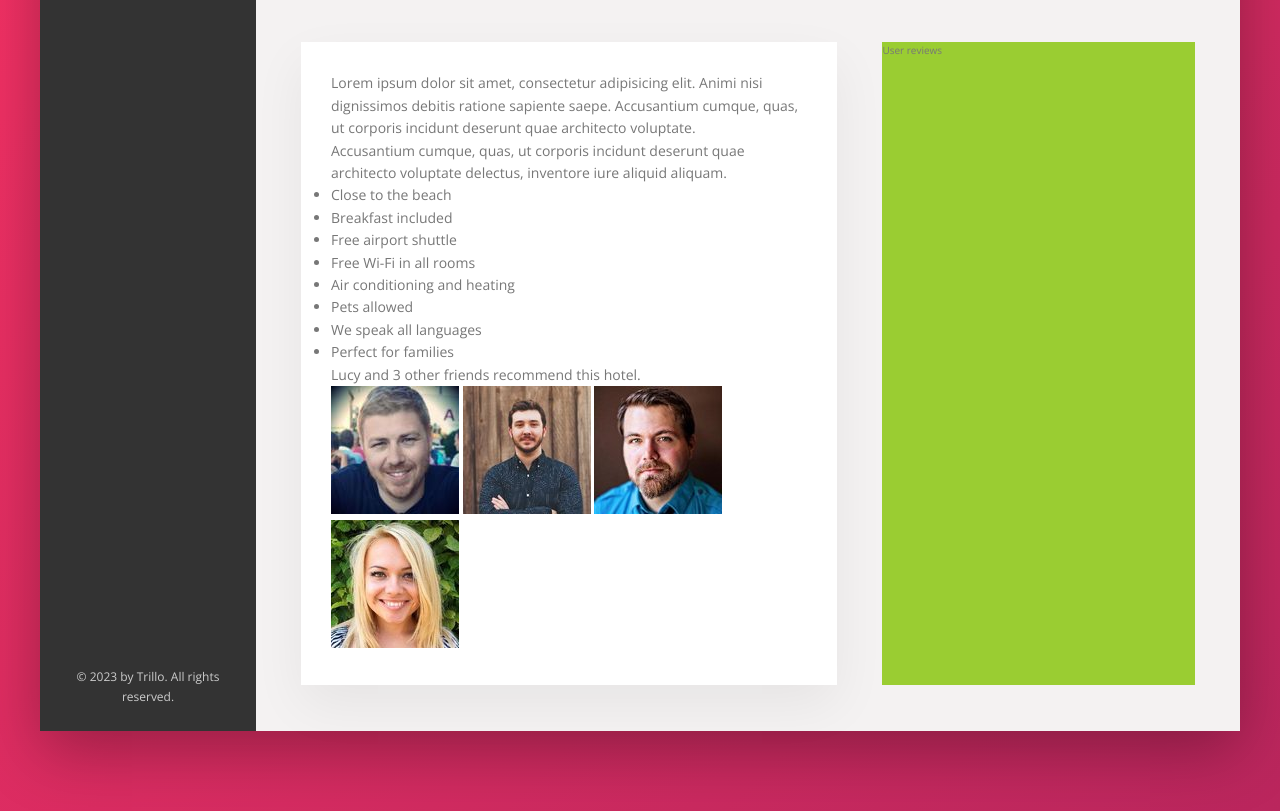
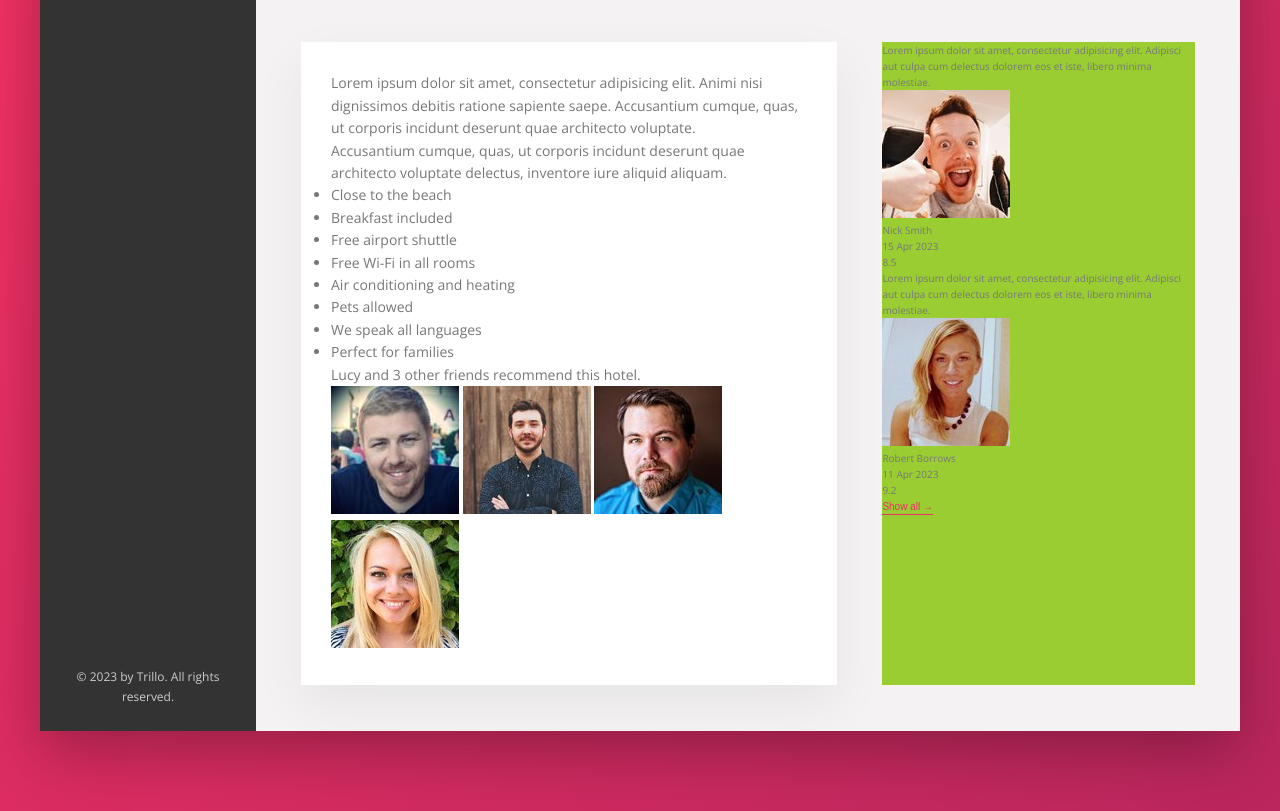
Before and after one commit to EverLookNeverSee/Trillo, a website: page index.html in a window 1280 px wide. Shown: the part 480-1291 px from the top of the page. Drawn offline with nearby package versions, Linux system fonts and the light colour scheme.

Commit message:
Adding user-reviews markup

```diff
--- a/index.html
+++ b/index.html
@@ -6,8 +6,7 @@
 
 		<link
 			href="https://fonts.googleapis.com/css?family=Open+Sans:300,400,600"
-		rel="stylesheet"
-	/>
+			rel="stylesheet" />
 		<link rel="stylesheet" href="css/style.css" />
 		<link rel="shortcut icon" type="image/png" href="img/favicon.png" />
 
@@ -18,11 +17,7 @@
 			<header class="header">
 				<img src="img/logo.png" alt="Trillo logo" class="logo" />
 				<form action="#" class="search">
-			<input
-				type="text"
-				class="search__input"
-				placeholder="Search hotels"
-			/>
+					<input type="text" class="search__input" placeholder="Search hotels" />
 					<button class="search__button">
 						<svg class="search__icon">
 							<use xlink:href="img/sprite.svg#icon-magnifying-glass"></use>
@@ -43,11 +38,7 @@
 						<span class="user-nav__notification">30</span>
 					</div>
 					<div class="user-nav__user">
-				<img
-					src="img/user.jpg"
-					alt="User photo"
-					class="user-nav__user-photo"
-				/>
+						<img src="img/user.jpg" alt="User photo" class="user-nav__user-photo" />
 						<span class="user-nav__user-name">Milad</span>
 					</div>
 				</nav>
@@ -93,25 +84,13 @@
 				<main class="hotel-view">
 					<div class="gallery">
 						<figure class="gallery__item">
-					<img
-						src="img/hotel-1.jpg"
-						alt="Hotel 1 photo"
-						class="gallery__photo"
-					/>
+							<img src="img/hotel-1.jpg" alt="Hotel 1 photo" class="gallery__photo" />
 						</figure>
 						<figure class="gallery__item">
-					<img
-						src="img/hotel-2.jpg"
-						alt="Hotel 2 photo"
-						class="gallery__photo"
-					/>
+							<img src="img/hotel-2.jpg" alt="Hotel 2 photo" class="gallery__photo" />
 						</figure>
 						<figure class="gallery__item">
-					<img
-						src="img/hotel-3.jpg"
-						alt="Hotel 3 photo"
-						class="gallery__photo"
-					/>
+							<img src="img/hotel-3.jpg" alt="Hotel 3 photo" class="gallery__photo" />
 						</figure>
 					</div>
 					<div class="overview">
@@ -147,10 +126,9 @@
 					<div class="detail">
 						<div class="description">
 							<p class="paragraph">
-						Lorem ipsum dolor sit amet, consectetur adipisicing elit. Animi
-						nisi dignissimos debitis ratione sapiente saepe. Accusantium
-						cumque, quas, ut corporis incidunt deserunt quae architecto
-						voluptate.
+								Lorem ipsum dolor sit amet, consectetur adipisicing elit. Animi nisi
+								dignissimos debitis ratione sapiente saepe. Accusantium cumque,
+								quas, ut corporis incidunt deserunt quae architecto voluptate.
 							</p>
 							<p class="paragraph">
 								Accusantium cumque, quas, ut corporis incidunt deserunt quae
@@ -174,27 +152,55 @@
 									<img
 										src="img/user-3.jpg"
 										alt="Friend 1"
-								class="recommend__photo"
-							/>
+										class="recommend__photo" />
 									<img
 										src="img/user-4.jpg"
 										alt="Friend 2"
-								class="recommend__photo"
-							/>
+										class="recommend__photo" />
 									<img
 										src="img/user-5.jpg"
 										alt="Friend 3"
-								class="recommend__photo"
-							/>
+										class="recommend__photo" />
 									<img
 										src="img/user-6.jpg"
 										alt="Friend 4"
-								class="recommend__photo"
-							/>
+										class="recommend__photo" />
 								</div>
 							</div>
 						</div>
-				<div class="user-reviews">User reviews</div>
+						<div class="user-reviews">
+							<figure class="review">
+								<blockquote class="review__text">
+									Lorem ipsum dolor sit amet, consectetur adipisicing elit.
+									Adipisci aut culpa cum delectus dolorem eos et iste, libero
+									minima molestiae.
+								</blockquote>
+								<figcaption class="review__user">
+									<img src="img/user-1.jpg" alt="User 1" class="review__photo" />
+									<div class="review__user-box">
+										<p class="review__user-name">Nick Smith</p>
+										<p class="review__user-date">15 Apr 2023</p>
+									</div>
+									<div class="review__rating">8.5</div>
+								</figcaption>
+							</figure>
+							<figure class="review">
+								<blockquote class="review__text">
+									Lorem ipsum dolor sit amet, consectetur adipisicing elit.
+									Adipisci aut culpa cum delectus dolorem eos et iste, libero
+									minima molestiae.
+								</blockquote>
+								<figcaption class="review__user">
+									<img src="img/user-2.jpg" alt="User 2" class="review__photo" />
+									<div class="review__user-box">
+										<p class="review__user-name">Robert Borrows</p>
+										<p class="review__user-date">11 Apr 2023</p>
+									</div>
+									<div class="review__rating">9.2</div>
+								</figcaption>
+							</figure>
+							<button class="btn-inline">Show all <span>&rarr;</span></button>
+						</div>
 					</div>
 				</main>
 			</div>
```
Lines whose indentation alone changed are shown as unchanged.
